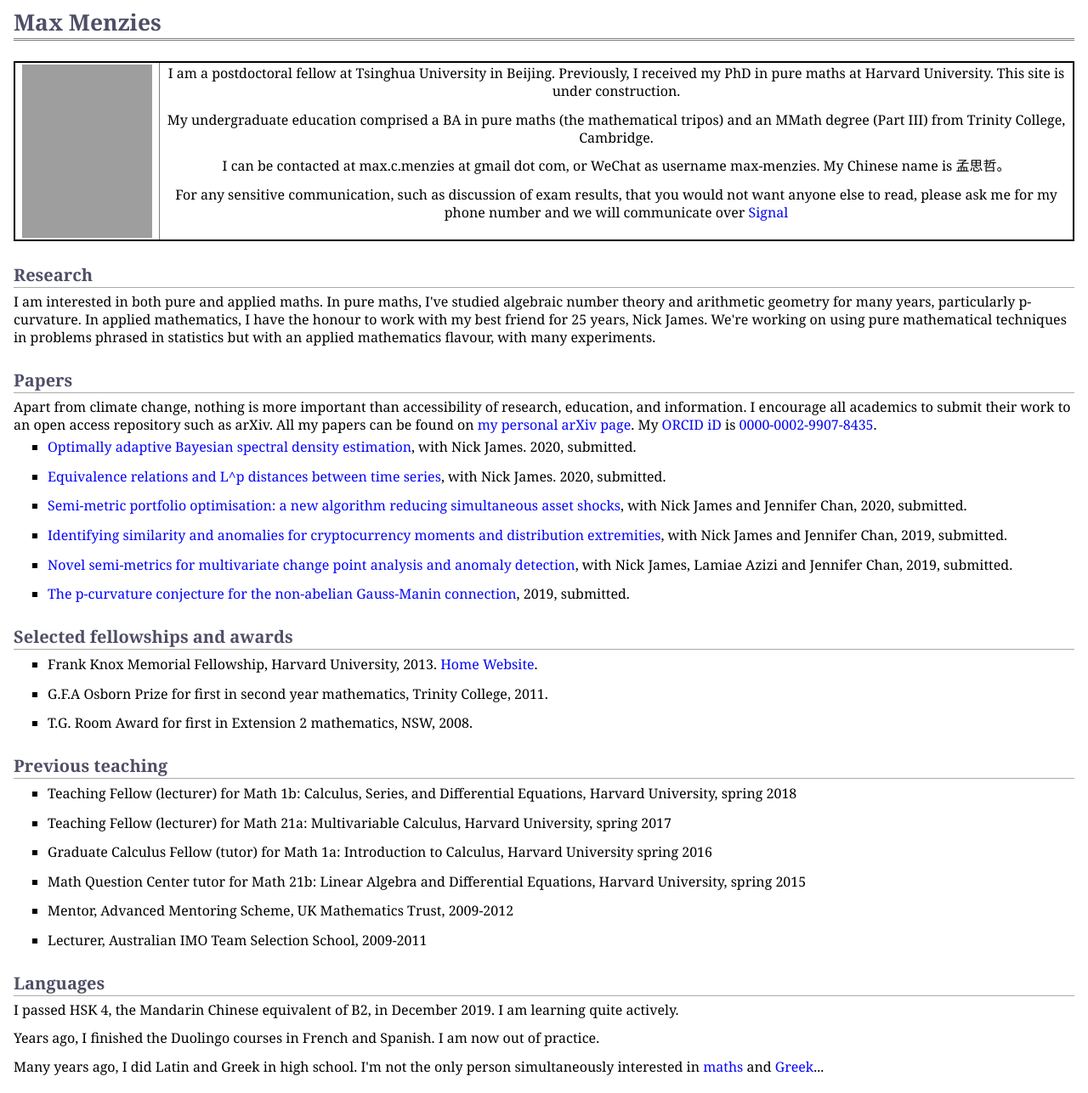
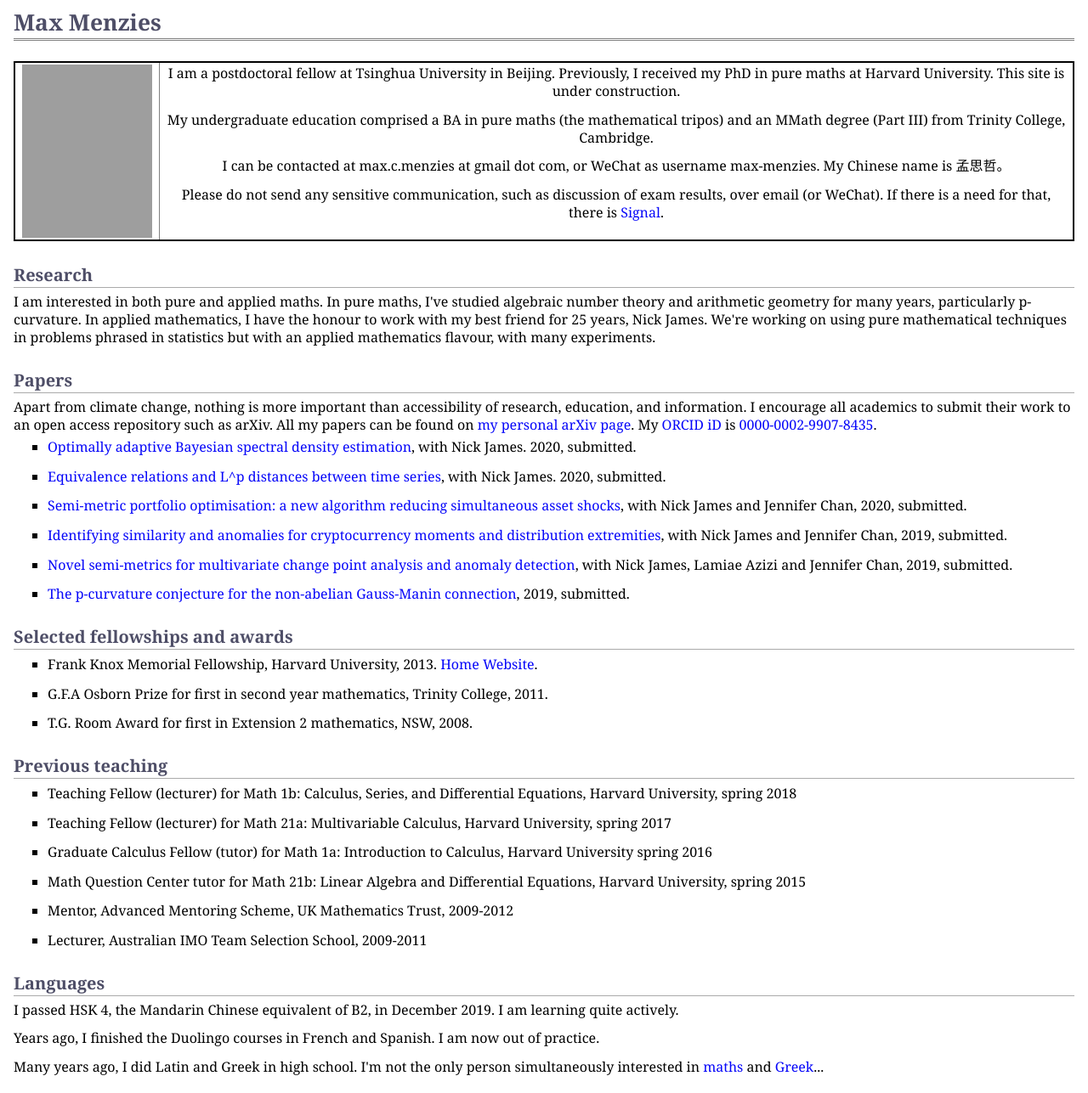
Before and after one commit to MaxMenzies/maxmenzies.com, a Jekyll site: the page index.html, which Jekyll copies as it is, in a window 1280 px wide. Shown: the whole page at 85% size. Built offline with Jekyll 4.4.1, drawn with Linux system fonts in a browser that asks for light colours; grey boxes are pictures that could not be loaded.

Commit message:
Update index.html

```diff
--- a/index.html
+++ b/index.html
@@ -31,7 +31,7 @@
     I can be contacted at max.c.menzies at gmail dot com, or WeChat as username max-menzies. My Chinese name is 孟思哲。
     </p>
    <p>
-    For any sensitive communication, such as discussion of exam results, that you would not want anyone else to read, please ask me for my phone number and we will communicate over <a href="https://signal.org/">Signal</a>
+    Please do not send any sensitive communication, such as discussion of exam results, over email (or WeChat). If there is a need for that, there is <a href="https://signal.org/">Signal</a>.
     </p>
 
   </td>
```
